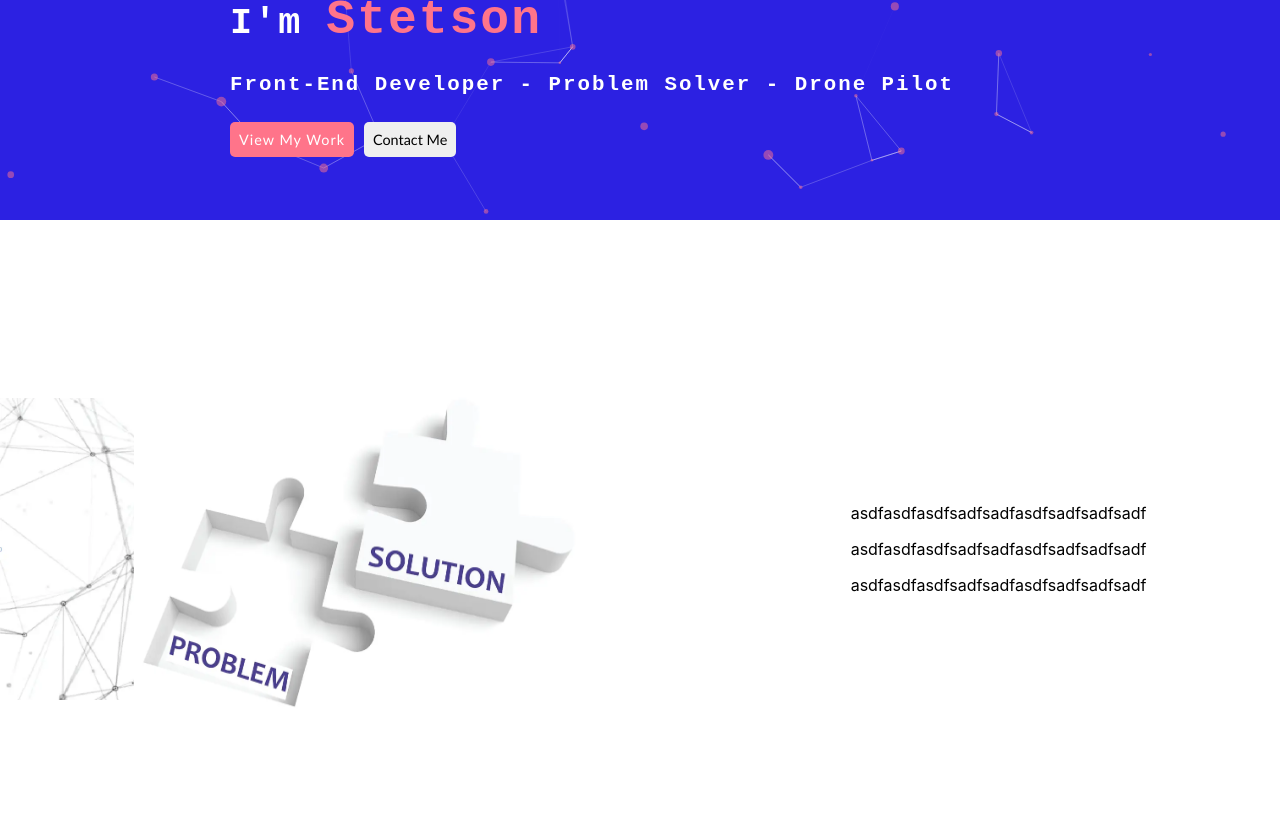
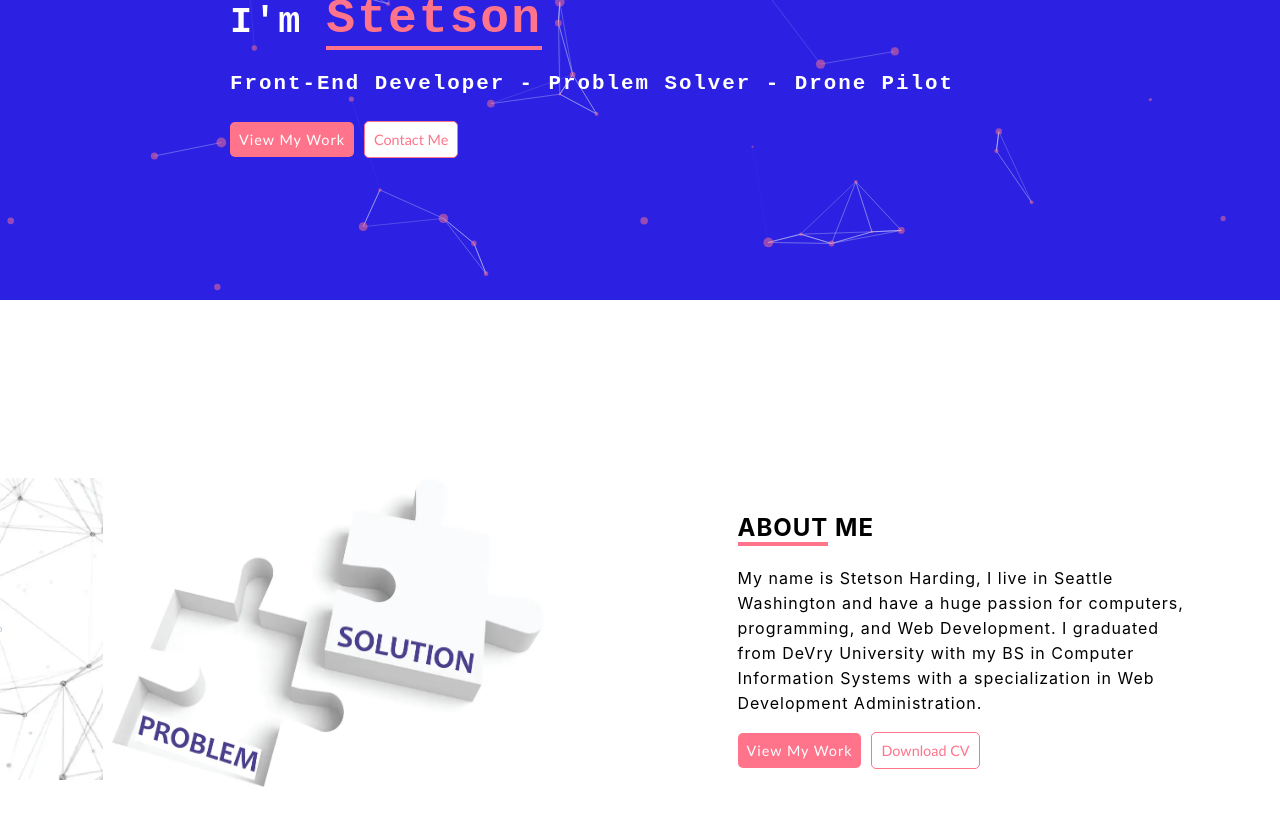
Before and after one commit to stetsonharding/devportfolio, a React (Create React App) app: page / in a window 1280 px wide. Shown: the part 260-1086 px from the top of the page. Built offline with nearby package versions, Linux system fonts and the light colour scheme.

Commit message:
about me introduction and styles.

```diff
--- a/src/App.js
+++ b/src/App.js
@@ -22,7 +22,7 @@ const App = () => {
     <>
       <div className="container-style">
         <Particles
-          height="60vh"
+          height="70vh"
           width="100vw"
           id="tsparticles"
           init={particlesInit}
--- a/src/components/AboutMe.js
+++ b/src/components/AboutMe.js
@@ -1,11 +1,25 @@
 import React from "react";
+
+import "../css/AboutMe.css";
+import HeroBtns from "../components/HeroBtns";
 
 function AboutMe() {
   return (
-    <div>
-      <p>asdfasdfasdfsadfsadfasdfsadfsadfsadf</p>
-      <p>asdfasdfasdfsadfsadfasdfsadfsadfsadf</p>
-      <p>asdfasdfasdfsadfsadfasdfsadfsadfsadf</p>
+    <div className="about-container">
+      <div className="about-heading">
+        <p className="heading">
+          <span>About</span> me
+        </p>
+      </div>
+      <p className="introduction">
+        My name is Stetson Harding, I live in Seattle Washington and have a huge
+        passion for computers, programming, and Web Development. I graduated
+        from DeVry University with my BS in Computer Information Systems with a
+        specialization in Web Development Administration.
+      </p>
+      <div className="about-btns">
+        <HeroBtns reach="Download CV" />
+      </div>
     </div>
   );
 }
--- a/src/components/Hero.js
+++ b/src/components/Hero.js
@@ -9,13 +9,13 @@ function Hero() {
       <div className="hero">
         <pre>Hello,</pre>
         <pre id="hero-main">
-          I'm <span id="name">Stetson</span>
+          I'm <span className="name">Stetson</span>
         </pre>
         <pre id="hero-sub">
           Front-End Developer - Problem Solver - Drone Pilot
         </pre>
       </div>
-      <HeroBtns />
+      <HeroBtns reach="Contact Me" />
     </div>
   );
 }
--- a/src/components/HeroBtns.js
+++ b/src/components/HeroBtns.js
@@ -2,14 +2,14 @@ import React from "react";
 
 import "../css/HeroBtns.css";
 
-function HeroBtns() {
+function HeroBtns(props) {
   return (
     <div className="hero-btns-container">
       <button className="hero-btn" id="btn-work">
         View My Work
       </button>
       <button className="hero-btn" id="btn-contact">
-        Contact Me
+        {props.reach}
       </button>
     </div>
   );
--- /dev/null
+++ b/src/css/AboutMe.css
@@ -0,0 +1,22 @@
+.about-container {
+  max-width: 450px;
+}
+
+.heading {
+  font-size: 1.5rem;
+  font-weight: 700;
+  text-transform: uppercase;
+  letter-spacing: 1px;
+}
+span {
+  border-bottom: 4px solid #ff748a;
+}
+
+.introduction {
+  letter-spacing: 1px;
+  line-height: 25px;
+}
+
+.about-btns {
+  display: flex;
+}
--- a/src/css/AboutMeImage.css
+++ b/src/css/AboutMeImage.css
@@ -1,10 +1,5 @@
-/* .about-me-image-bg {
-  background-color: yellow;
-  width: 50%;
-  height: 650px;
-} */
-
 .about-me-image {
   height: 350px;
   width: 450px;
+  margin-left: 10px;
 }
--- a/src/css/Hero.css
+++ b/src/css/Hero.css
@@ -21,7 +21,7 @@
 }
 
 /*name and name span */
-span {
+.name {
   color: #ff748a;
   font-size: 3rem;
 }
--- a/src/css/HeroBtns.css
+++ b/src/css/HeroBtns.css
@@ -22,9 +22,16 @@
 }
 
 /* Contact btn */
+#btn-contact {
+  border: 1px solid #ff748a;
+  color: #ff748a;
+  background-color: #fff;
+}
+
 #btn-contact:hover {
-  border: 1px solid #fff;
-  color: #ff748a;
+  border: 1px solid #000;
+  color: #fff;
+  background-color: #ff748a;
 }
 
 /* Extra small devices (phones, 600px and down) */
```
